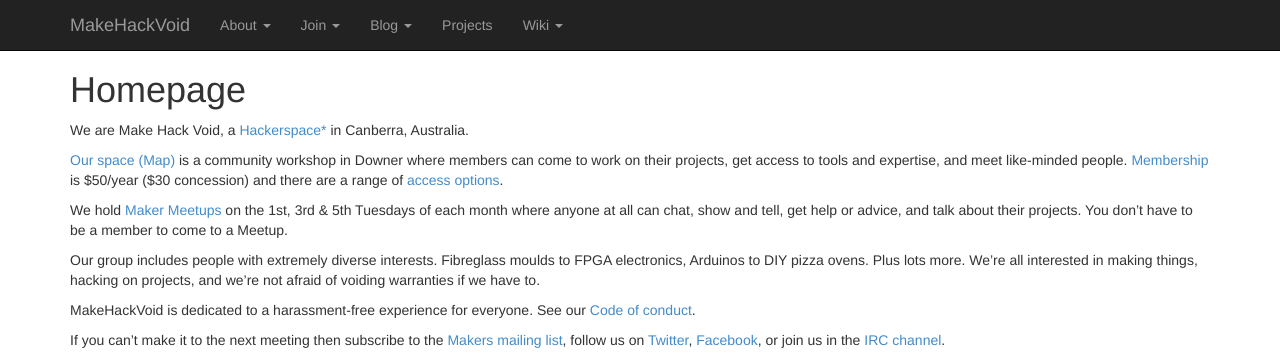
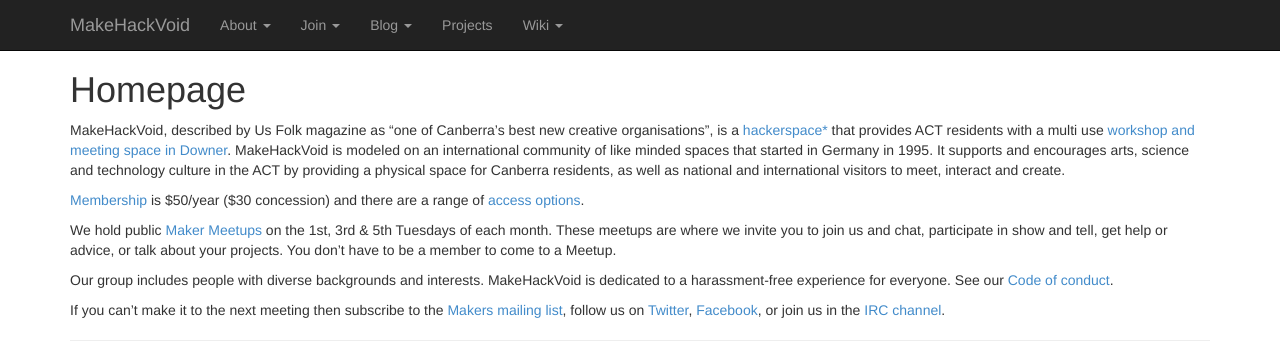
Before and after one commit to makehackvoid/makehackvoid.com, a Jekyll site: the page built from index.md, in a window 1280 px wide and 953 px high, cut to the strip 0-357 px from the top of the window. Built offline with Jekyll 4.4.1, drawn with Linux system fonts in a browser that asks for light colours.

Commit message:
Replace intro copy w/ text from Requirements doc

```diff
--- a/index.md
+++ b/index.md
@@ -3,15 +3,13 @@
 title: Homepage
 ---
 
-We are Make Hack Void, a [Hackerspace\*](#hackerspace) in Canberra, Australia.
+MakeHackVoid, described by Us Folk magazine as “one of Canberra’s best new creative organisations”, is a [hackerspace\*](#hackerspace) that provides ACT residents with a multi use [workshop and meeting space in Downer](#our-space). MakeHackVoid is modeled on an international community of like minded spaces that started in Germany in 1995. It supports and encourages arts, science and technology culture in the ACT by providing a physical space for Canberra residents, as well as national and international visitors to meet, interact and create.
 
-[Our space]() [(Map)]() is a community workshop in Downer where members can come to work on their projects, get access to tools and expertise, and meet like-minded people. [Membership]() is $50/year ($30 concession) and there are a range of [access options]().
+[Membership]() is $50/year ($30 concession) and there are a range of [access options]().
 
-We hold [Maker Meetups](meetings/) on the 1st, 3rd &amp; 5th Tuesdays of each month where anyone at all can chat, show and tell, get help or advice, and talk about their projects. You don't have to be a member to come to a Meetup.
+We hold public [Maker Meetups](meetings/) on the 1st, 3rd &amp; 5th Tuesdays of each month. These meetups are where we invite you to join us and chat, participate in show and tell, get help or advice, or talk about your projects. You don't have to be a member to come to a Meetup.
 
-Our group includes people with extremely diverse interests. Fibreglass moulds to FPGA electronics, Arduinos to DIY pizza ovens. Plus lots more. We're all interested in making things, hacking on projects, and we're not afraid of voiding warranties if we have to.
-
-MakeHackVoid is dedicated to a harassment-free experience for everyone. See our [Code of conduct](code-of-conduct).
+Our group includes people with diverse backgrounds and interests. MakeHackVoid is dedicated to a harassment-free experience for everyone. See our [Code of conduct](code-of-conduct).
 
 If you can't make it to the next meeting then subscribe to the [Makers mailing list](contacts/), follow us on [Twitter](http://twitter.com/makehackvoid), [Facebook](http://www.facebook.com/group.php?gid=357947732276), or join us in the [IRC channel](contacts/).
 
```
